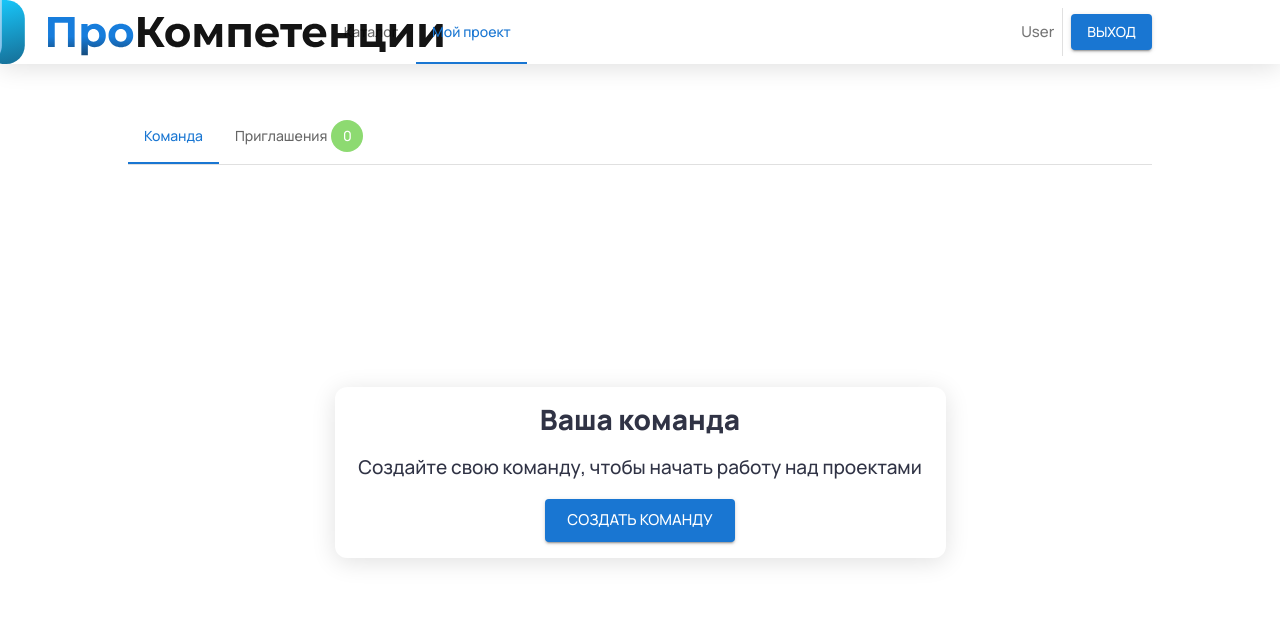
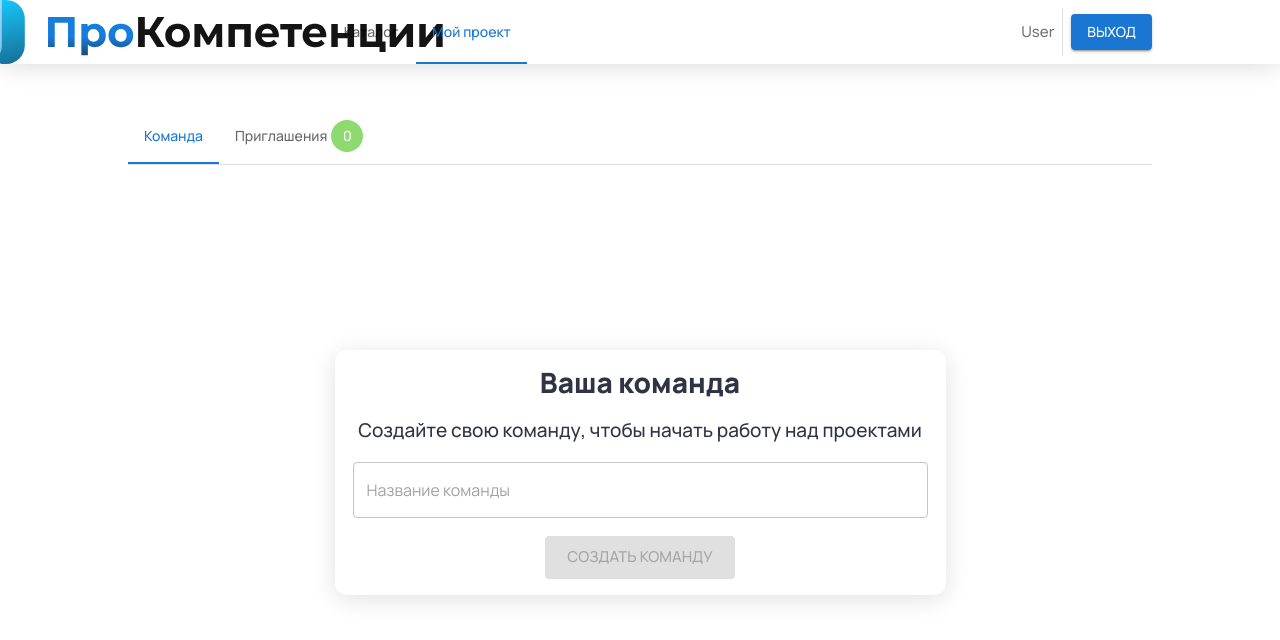
Before and after one commit to INFO-PROKOMPETENCE/prokompetence-frontend, a React (Create React App) app: page / in a window 1280 px wide. Both pictures are taken after a click on the tab "Мой проект". Shown: the top 640 px of the page. Built offline with nearby package versions, Linux system fonts and the light colour scheme; no server answers.

Commit message:
Logic&View: add create team

```diff
--- a/src/pages/my-project-page/components/empty-team-page/EmptyTeamPage.tsx
+++ b/src/pages/my-project-page/components/empty-team-page/EmptyTeamPage.tsx
@@ -1,9 +1,36 @@
-import { Button } from "@mui/material";
-import { FC } from "react";
+import { Button, TextField } from "@mui/material";
+import { useFormik } from "formik";
+import { FC, useCallback, useMemo } from "react";
 import { ContentContainer } from "../../../../components/shared/content-container/ContentContainer";
+import { createTeamAsync } from "../../../../redux-store/actions";
+import { useAppDispatch } from "../../../../redux-store/store-manager";
 import styles from "./EmptyTeamPage.module.scss";
 
 export const EmptyTeamPage: FC = () => {
+  const dispatch = useAppDispatch();
+
+  const { values, handleChange, errors, submitForm } = useFormik({
+    initialValues: {
+      name: "",
+    },
+    validate: ({ name }) => {
+      if (name.length === 0) {
+        return { name: "error" };
+      }
+    },
+    onSubmit: () => {},
+  });
+
+  const hasError = useMemo(() => {
+    return values.name.length === 0;
+  }, [values]);
+
+  const createTeam = useCallback(() => {
+    if (values.name.length) {
+      dispatch(createTeamAsync({ name: values.name }));
+    }
+  }, [dispatch, values.name]);
+
   return (
     <div className={styles.wrapper}>
       <div className={styles.main}>
@@ -13,7 +40,19 @@ export const EmptyTeamPage: FC = () => {
             <div className={styles.caption}>
               Создайте свою команду, чтобы начать работу над проектами
             </div>
-            <Button variant="contained" size="large">
+            <TextField
+              name="name"
+              fullWidth
+              placeholder="Название команды"
+              onChange={handleChange}
+              error={!!errors.name}
+            />
+            <Button
+              variant="contained"
+              size="large"
+              disabled={hasError}
+              onClick={createTeam}
+            >
               Создать команду
             </Button>
           </div>
--- a/src/redux-store/actions/teams.action.ts
+++ b/src/redux-store/actions/teams.action.ts
@@ -54,6 +54,7 @@ export const createTeamAsync = createAsyncThunk(
 
     try {
       await TeamConnector.getInstance().createTeam(payload);
+      await dispatch(getMyTeamAsync());
     } catch (e) {
       console.log(e);
     }
```
